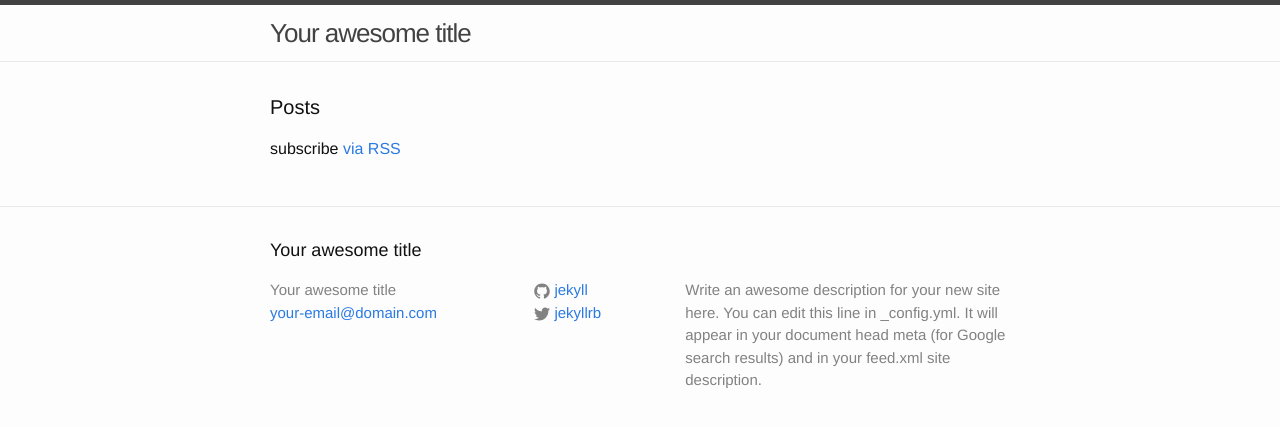
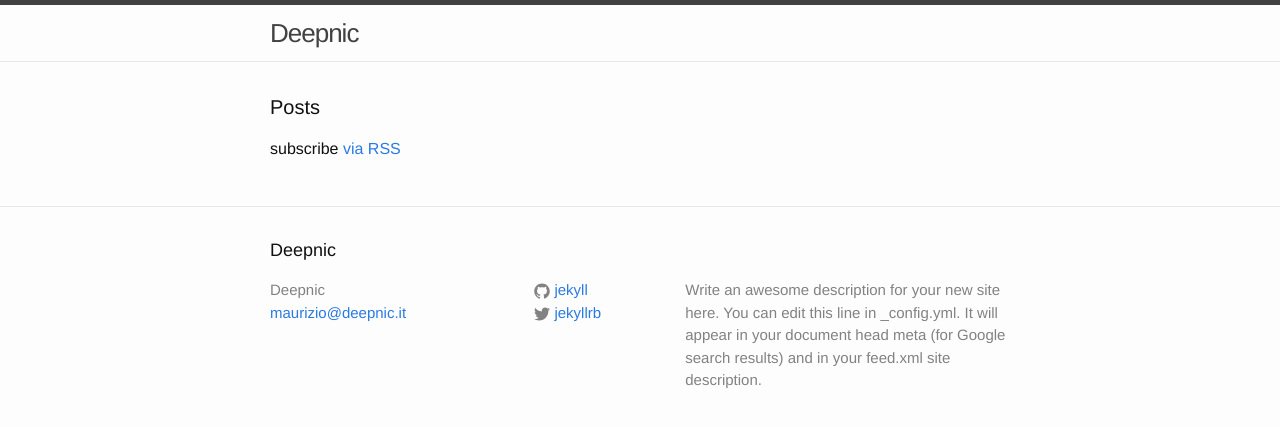
Before and after one commit to wutupake/deepnic, a Jekyll site: the page built from index.html, in a window 1280 px wide. Shown: the top 427 px of the page. Built offline with Jekyll 4.4.1, drawn with Linux system fonts in a browser that asks for light colours.

Commit message:
added baseurl

```diff
--- a/_config.yml
+++ b/_config.yml
@@ -1,12 +1,12 @@
 # Site settings
-title: Your awesome title
-email: your-email@domain.com
+title: Deepnic
+email: maurizio@deepnic.it
 description: > # this means to ignore newlines until "baseurl:"
   Write an awesome description for your new site here. You can edit this
   line in _config.yml. It will appear in your document head meta (for
   Google search results) and in your feed.xml site description.
-baseurl: "" # the subpath of your site, e.g. /blog/
-url: "http://yourdomain.com" # the base hostname & protocol for your site
+baseurl: "/deepnic" # the subpath of your site, e.g. /blog/
+url: "http://deepnic.it" # the base hostname & protocol for your site
 twitter_username: jekyllrb
 github_username:  jekyll
 
```
